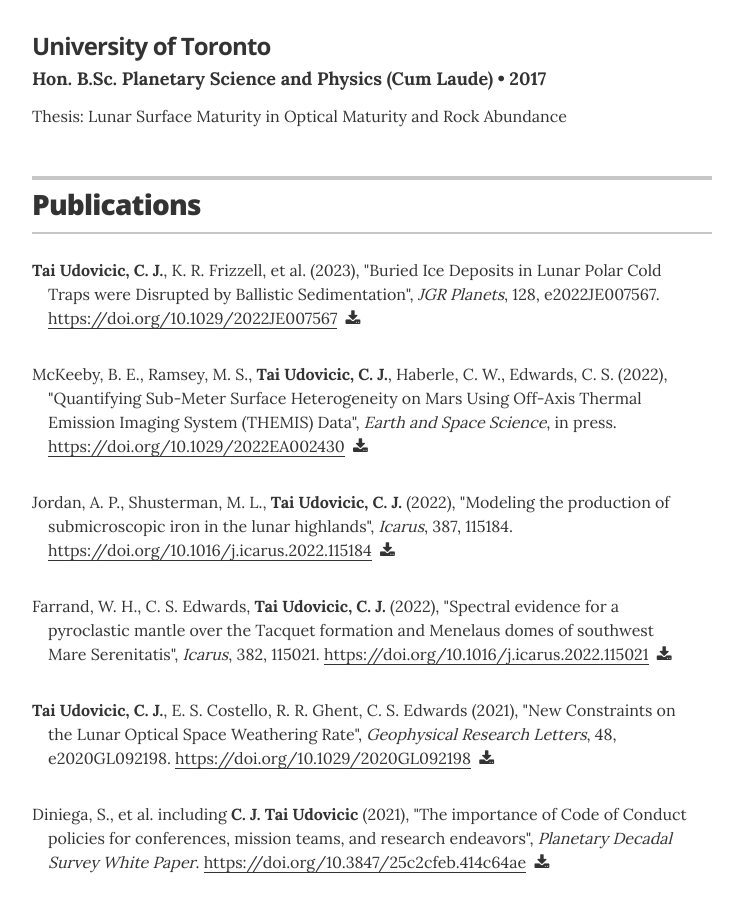
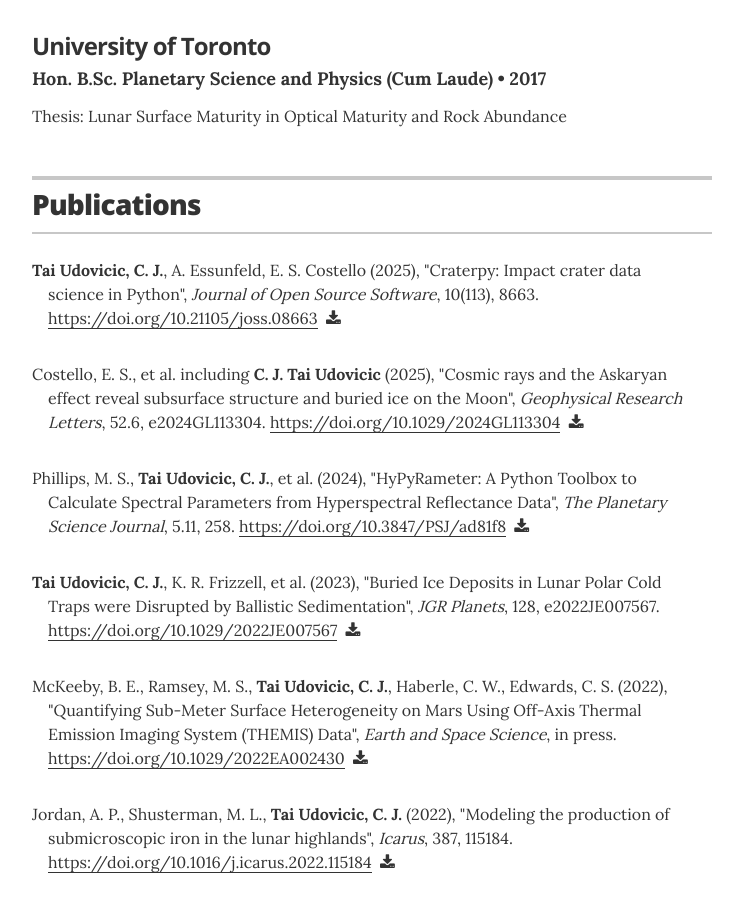
Before and after one commit to cjtu/cjtu.github.io, a Jekyll site: the page built from index.html, in a window 1280 px wide and 900 px high, scrolled down 836 px. Shown: the whole window, without its empty margins (268-1011 px from the left). Built offline with Jekyll 4.4.1, drawn with Linux system fonts in a browser that asks for light colours.

Commit message:
Update CV

```diff
--- a/Gemfile
+++ b/Gemfile
@@ -3,6 +3,7 @@
 gem 'github-pages'
 # this gem provides regeneration support improvements on Windows
 gem 'wdm', '>= 0.1.1' if Gem.win_platform?
+gem "webrick"
 
 # Windows and JRuby does not include zoneinfo files, so bundle the tzinfo-data gem
 # and associated library.
--- a/_data/publications.yml
+++ b/_data/publications.yml
@@ -1,4 +1,31 @@
 # Publications
+- title: 'Craterpy: Impact crater data science in Python'
+  authors: '<b>Tai Udovicic, C. J.</b>, A. Essunfeld, E. S. Costello'
+  journal: Journal of Open Source Software
+  volume: 10(113)
+  year: 2025
+  pages: 8663
+  doi: https://doi.org/10.21105/joss.08663
+  pdf: 'pdfs/Tai_Udovicic_et_al_2025_JOSS.pdf'
+
+- title: 'Cosmic rays and the Askaryan effect reveal subsurface structure and buried ice on the Moon'
+  authors: 'Costello, E. S., et al. including <b>C. J. Tai Udovicic</b>'
+  journal: Geophysical Research Letters
+  volume: 52.6
+  year: 2025
+  pages: e2024GL113304
+  doi: https://doi.org/10.1029/2024GL113304
+  pdf: 'pdfs/Costello_et_al_2025_proof.pdf'
+
+- title: 'HyPyRameter: A Python Toolbox to Calculate Spectral Parameters from Hyperspectral Reflectance Data'
+  authors: 'Phillips, M. S., <b>Tai Udovicic, C. J.</b>, et al.'
+  journal: The Planetary Science Journal
+  volume: 5.11
+  year: 2024
+  pages: 258
+  doi: https://doi.org/10.3847/PSJ/ad81f8
+  pdf: 'pdfs/Phillips_et_al_2024.pdf'
+
 - title: 'Buried Ice Deposits in Lunar Polar Cold Traps were Disrupted by Ballistic Sedimentation'
   authors: '<b>Tai Udovicic, C. J.</b>, K. R. Frizzell, et al.'
   journal: JGR Planets
```
Also changed, not shown: Gemfile.lock, README.md, 3 other files.
